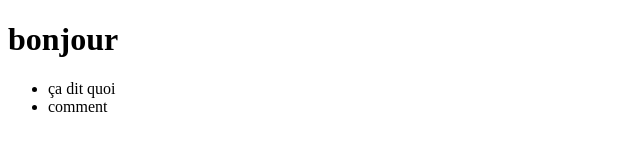
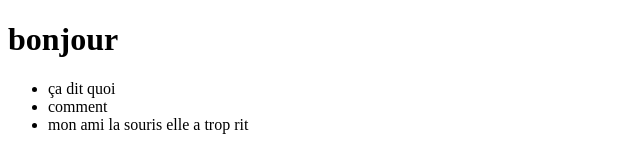
Before and after one commit to calin02804442/defis6, a plain HTML site: page index.html in a window 1280 px wide. Shown: the whole page, without its empty margins (0-640 px from the left). Drawn offline with Linux system fonts and the light colour scheme.

Commit message:
Update index.html

```diff
--- a/index.html
+++ b/index.html
@@ -10,6 +10,7 @@
         <ul>
             <li>ça dit quoi</li>
             <li>comment</li>
+            <li>mon ami la souris elle a trop rit</li>
         </ul>
 </body>
 </html>
```
